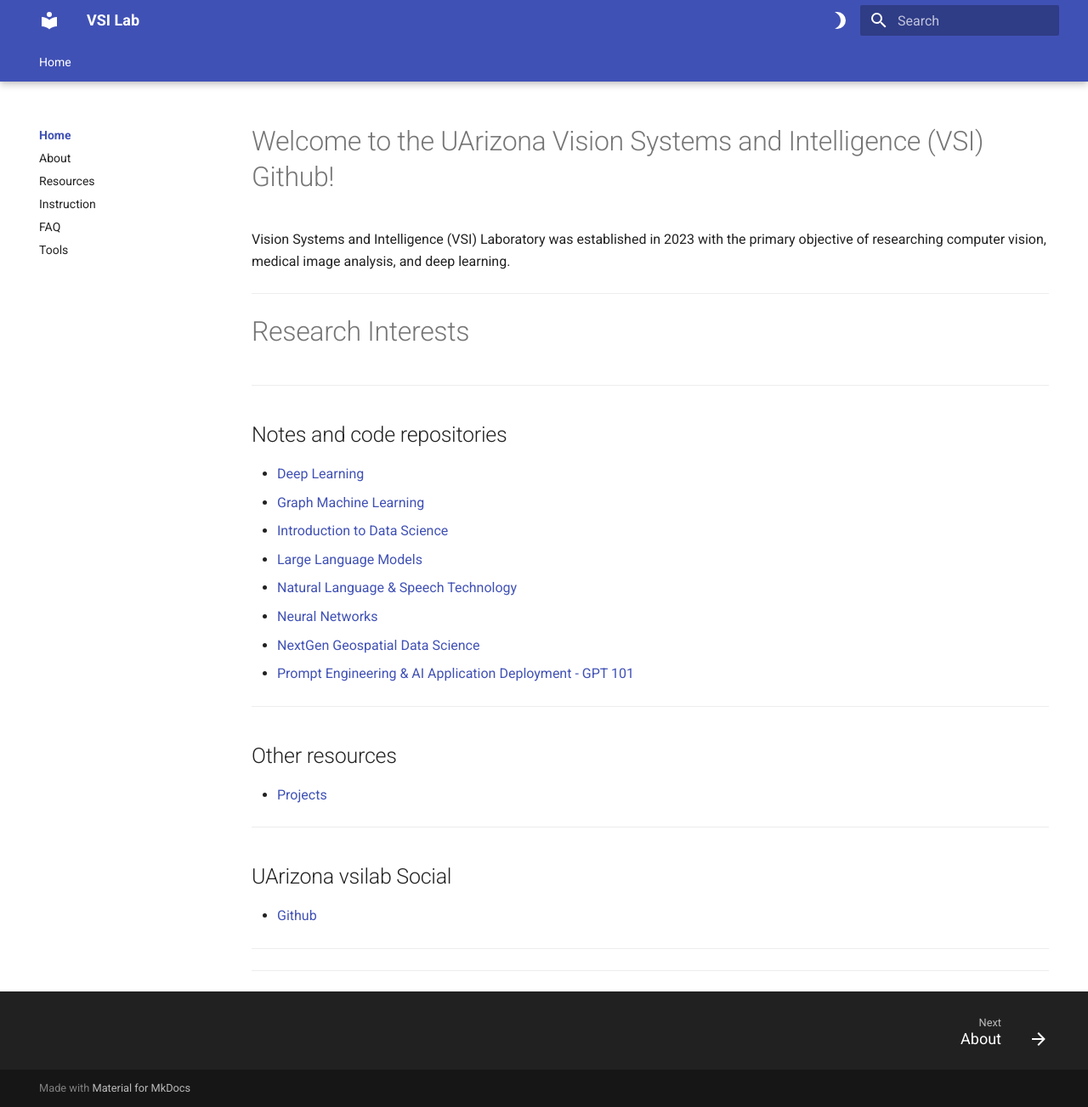
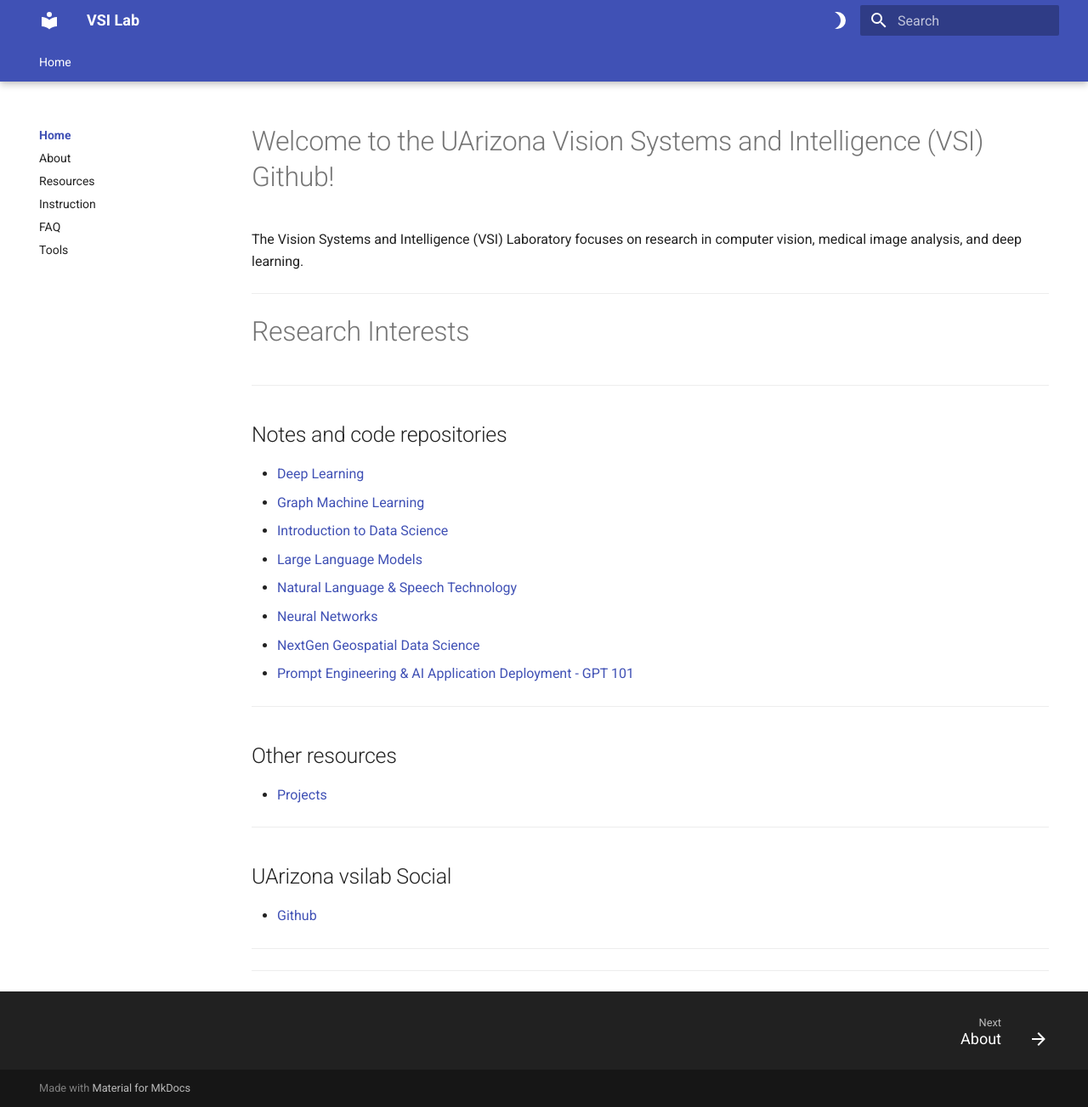
Before and after one commit to vsi-lab/wiki, an MkDocs documentation site: the page built from docs/index.md, in a window 1280 px wide and 1303 px high. Shown: the whole window at 85% size. Built offline with MkDocs 1.6.1 and Material for MkDocs 9.7.7, drawn with Linux system fonts in a browser that asks for light colours.

Commit message:
Update index.md

```diff
--- a/docs/index.md
+++ b/docs/index.md
@@ -1,7 +1,7 @@
 
 # Welcome to the UArizona Vision Systems and Intelligence (VSI)  Github!
 
-Vision Systems and Intelligence (VSI) Laboratory was established in 2023 with the primary objective of researching computer vision, medical image analysis, and deep learning.
+The Vision Systems and Intelligence (VSI) Laboratory focuses on research in computer vision, medical image analysis, and deep learning.
 
 ***
 
```
